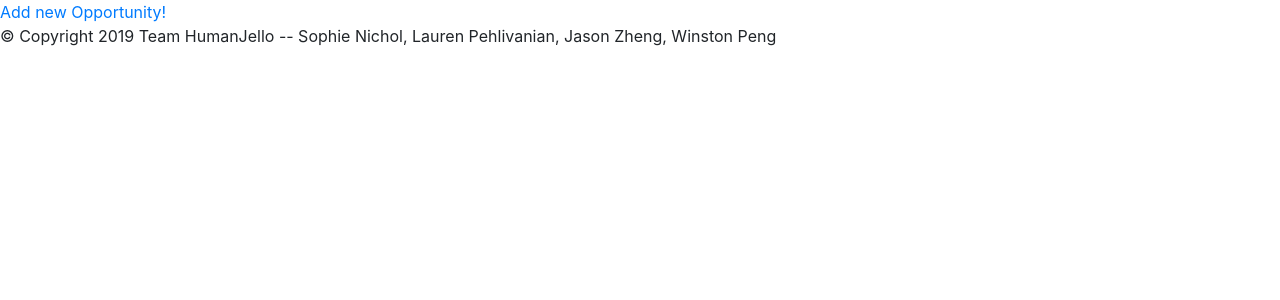
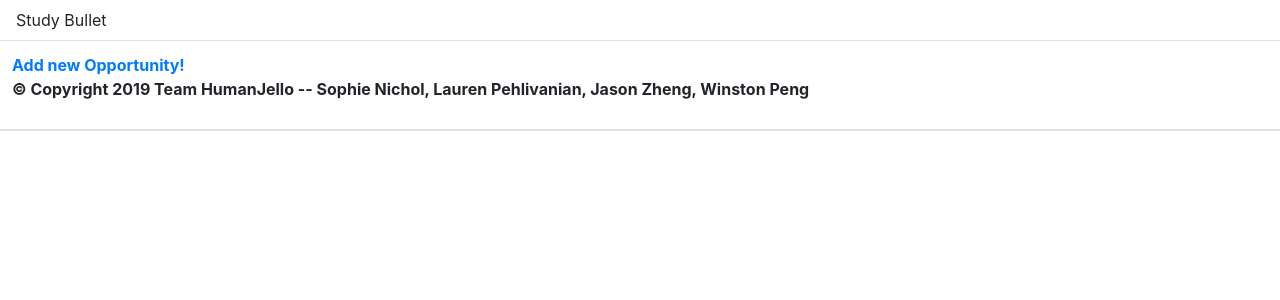
Before and after one commit to snichol00/HumanJello, a Flask app: page /adminHome in a window 1280 px wide. Shown: the top 300 px of the page. Run offline with Flask 2, Linux system fonts and the light colour scheme; lists and menus that the app fills with data are empty; some libraries are stand-ins or nearby versions.

Commit message:
Hopefully didn't break anything

```diff
--- a/adm_db.py
+++ b/adm_db.py
@@ -13,3 +13,8 @@ c = db.cursor()
 # insert an opportunity into the database
 def insertOp(c, org, pos, int, des, gra, loc, due, post, dat):
     c.execute("INSERT into opportunities (organization, position, interests, description, grades, location, duedate, posted, dates) VALUES(?, ?);", (org, pos, int, des, gra, loc, due, pos, dat))
+
+def getOp():
+    c.execute("SELECT name FROM opportunities;")
+    # https://getbootstrap.com/docs/4.4/components/collapse/
+    # https://getbootstrap.com/docs/4.4/components/breadcrumb/
--- a/app.py
+++ b/app.py
@@ -177,14 +177,14 @@ def studentHome():
 def myOps():
     if checkAuth():
         # should run a function first to sorts Ops
-        collection = get("opportunities", "opid, name")
+        collection = dbfunctions.get("opportunities", "opid, name")
         return render_template('myOps.html')
     return redirect(url_for('root'))
 
 @app.route("/allOps")
 def allOps():
     if checkAuth():
-        collection = get("opportunities", "opid, name")
+        collection = dbfunctions.get("opportunities", "opid, name")
         return render_template('allOps.html')
     return redirect(url_for('root'))
 
--- a/dbfunctions.py
+++ b/dbfunctions.py
@@ -5,6 +5,7 @@ from re import search
 from numbers import Number
 # Flask Lib
 from flask import current_app, g
+from datetime import datetime
 
 """
     This module deals with interaction with the database
@@ -69,7 +70,7 @@ def addInterest(c, id, interest):
     c.execute("UPDATE opportunities SET %s = True WHERE opid = %d;" % (interest, id))
 
 def insertOp(c, name, int, des, link, cost, gra, loc, due, start, end, notes):
-    c.execute("INSERT into opportunities (name, interests, description, link, cost, grades, location, duedate, posted, start_date, end_date, notes) VALUES(?, ?);", (name, int, des, link, cost, gra, loc, due, datetime('now'), start, end, notes))
+    c.execute("INSERT into opportunities (name, interests, description, link, cost, grades, location, duedate, posted, start_date, end_date, notes) VALUES(?, ?);", (name, int, des, link, cost, gra, loc, due, datetime.now(), start, end, notes))
 
 def addStudent(c, user, hashp, disp, osisNum, emailAcc, gra, inter):
     c.execute("INSERT into users (username, hashpassword, displayname, osis, email, grade, interests, admin) VALUES(?, ?, ?, ?, ?, ?, ?, ?);", (user, hashp, disp, osisNum, emailAcc, gra, inter, False))
--- a/doc/devlog.txt
+++ b/doc/devlog.txt
@@ -80,3 +80,6 @@ pehlivanianL -- 2020-01-14 02:12
 zhengJ -- 2020-01-14 03:58
 - Added Google Calendar
 - Can add events to calendar
+
+pengW -- 2020-01-14 14:43
+- fix requirements.txt
--- a/templates/adm_home.html
+++ b/templates/adm_home.html
@@ -8,5 +8,9 @@
 {% endblock %}
 
 {% block body %}
+<table class="table">
+  <thead>
+    <tr>
+      <th scope="col">
   <a href="/addOp">Add new Opportunity!</a>
 {% endblock %}
--- a/templates/base.html
+++ b/templates/base.html
@@ -14,6 +14,36 @@
     </center>
   </header> -->
   <body>
+    <header class="navbar navbar-expand navbar-dark flex-column flex-md-row bd-navbar">
+      Study Bullet
+      <div class="navbar-nav-scroll">
+        <!--
+    <ul class="navbar-nav bd-navbar-nav flex-row">
+      <li class="nav-item">
+        <a class="nav-link " href="/" onclick="ga('send', 'event', 'Navbar', 'Community links', 'Bootstrap');">Home</a>
+      </li>
+      <li class="nav-item">
+        <a class="nav-link active" href="/docs/4.4/getting-started/introduction/" onclick="ga('send', 'event', 'Navbar', 'Community links', 'Docs');">Documentation</a>
+      </li>
+      <li class="nav-item">
+        <a class="nav-link " href="/docs/4.4/examples/" onclick="ga('send', 'event', 'Navbar', 'Community links', 'Examples');">Examples</a>
+      </li>
+      <li class="nav-item">
+        <a class="nav-link" href="https://icons.getbootstrap.com/" onclick="ga('send', 'event', 'Navbar', 'Community links', 'Icons');">Icons</a>
+      </li>
+      <li class="nav-item">
+        <a class="nav-link" href="https://themes.getbootstrap.com/" onclick="ga('send', 'event', 'Navbar', 'Community links', 'Themes');" target="_blank" rel="noopener">Themes</a>
+      </li>
+      <li class="nav-item">
+        <a class="nav-link" href="https://expo.getbootstrap.com/" onclick="ga('send', 'event', 'Navbar', 'Community links', 'Expo');" target="_blank" rel="noopener">Expo</a>
+      </li>
+      <li class="nav-item">
+        <a class="nav-link" href="https://blog.getbootstrap.com/" onclick="ga('send', 'event', 'Navbar', 'Community links', 'Blog');" target="_blank" rel="noopener">Blog</a>
+      </li>
+    </ul>
+  -->
+      </div>
+    </header>
     {% block body %} {% endblock %}
   </body>
   <footer>
```
